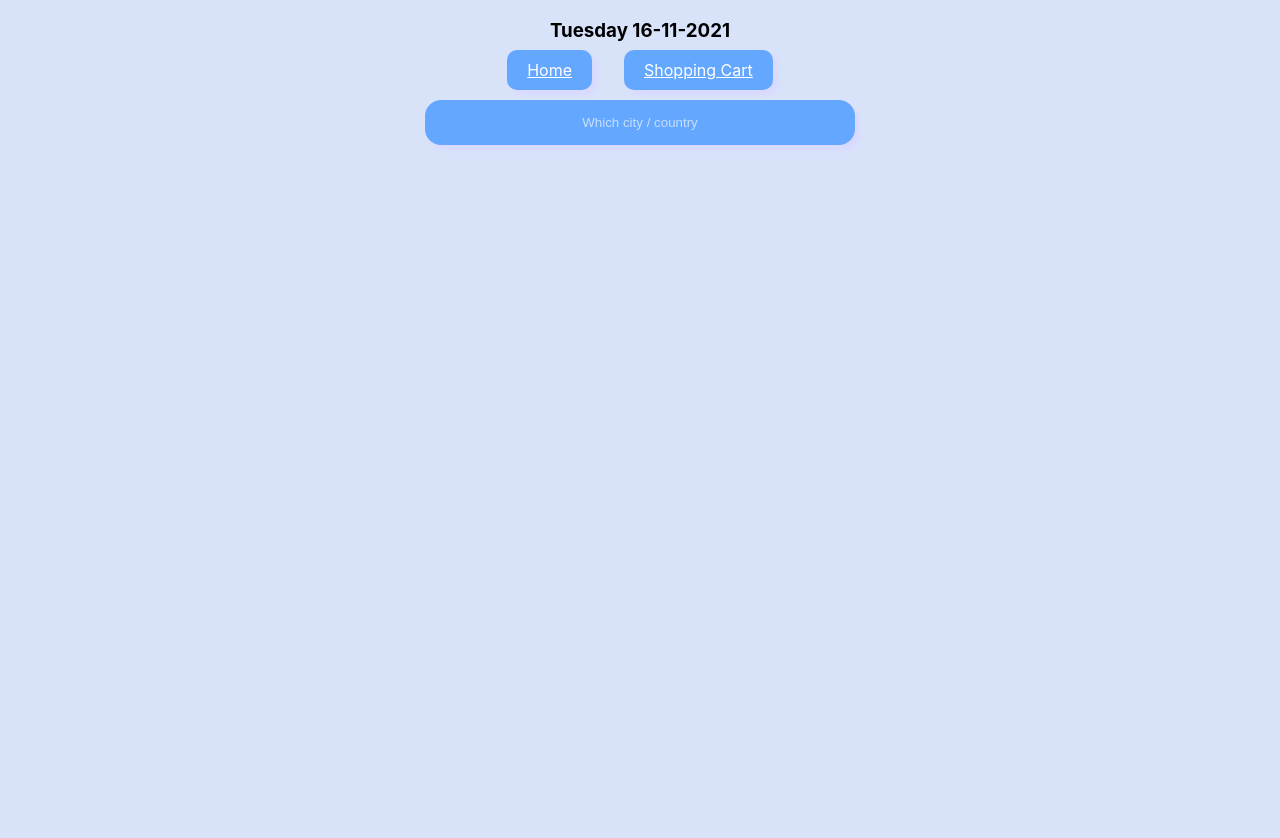
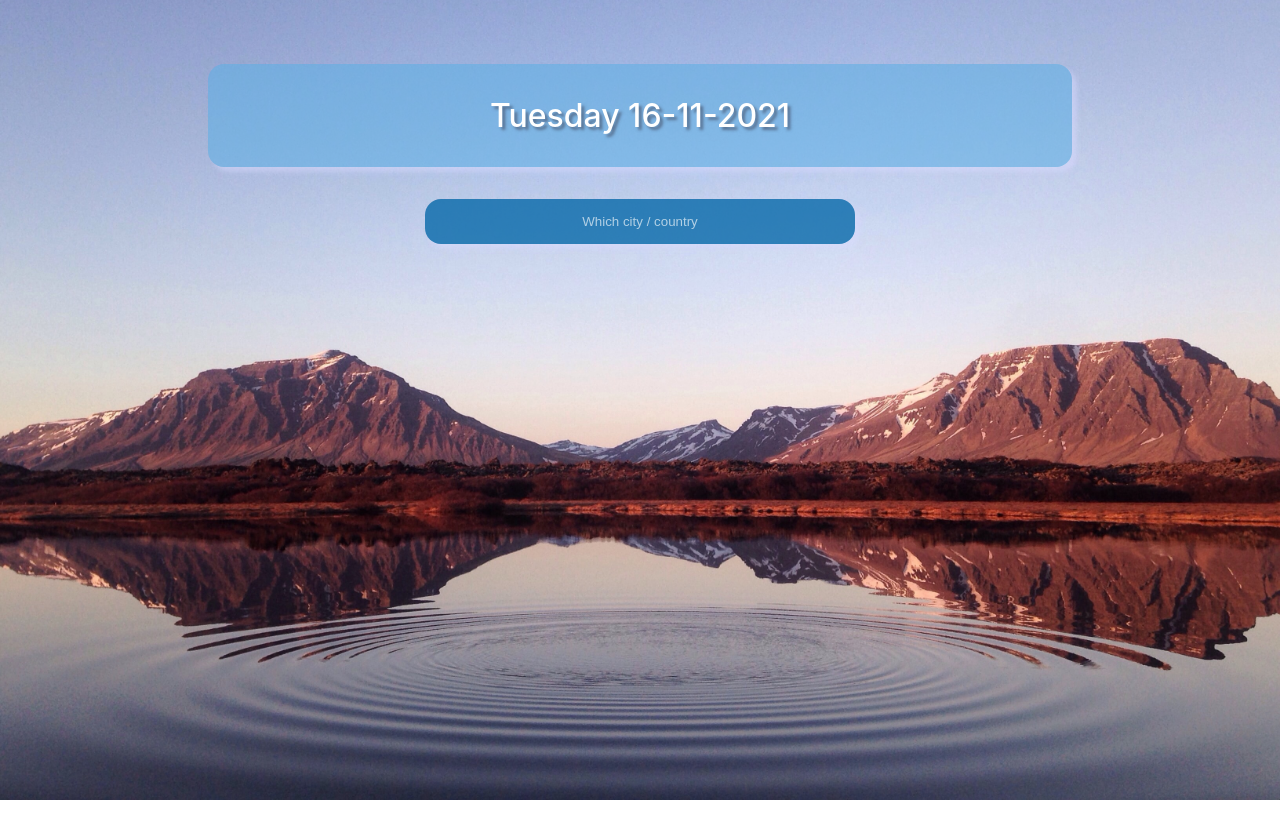
Before and after one commit to Jonathanazerty/React-WeatherApp, a React (Create React App) app: page / in a window 1280 px wide. Shown: the top 838 px of the page. After the commit the page ends 800 px from the top, so only its background shows below. Built offline with nearby package versions, Linux system fonts and the light colour scheme.

Commit message:
styling weather info

```diff
--- a/src/App.css
+++ b/src/App.css
@@ -2,7 +2,10 @@ body {
   justify-content: center;
   align-items: center;
   text-align: center;
-  background-color: rgba(0, 77, 219, 0.151);
+  background-image: url("./images/clearsky.jpg");
+  background-size: cover;
+  background-position: bottom;
+  transition: 0.4 ease-out;
 }
 
 .Link, .submit  {
--- a/src/App.js
+++ b/src/App.js
@@ -1,22 +1,17 @@
 import './App.css';
 import React from 'react';
-import {  BrowserRouter, Routes, Route, Link} from 'react-router-dom';
+import {  BrowserRouter, Routes, Route /*, Link*/} from 'react-router-dom';
 import Home from './components/Home';
 import ShoppingCart from './components/ShoppingCart';
 
 
 function App() {
 
-    const options = {weekday: 'long'}
-    const date = new Date();
-    let today = date.toLocaleDateString("en-US", options) + ' ' + date.getDate() + '-' + (date.getMonth() + 1) + '-' + date.getFullYear();
-
   return (
     <>
     <BrowserRouter>
-        <h3 className="todaysdate"> {today} </h3>
-          <Link className="Link" to="/">Home</Link>
-          <Link className="Link" to="ShoppingCart">Shopping Cart</Link>
+          {/* <Link className="Link" to="/">Home</Link>
+          <Link className="Link" to="ShoppingCart">Shopping Cart</Link> */}
           <Routes>
             <Route path="/" element={<Home />}/>
             <Route path="ShoppingCart" element={<ShoppingCart/>}/>
--- a/src/components/Home.css
+++ b/src/components/Home.css
@@ -1,11 +1,16 @@
-/*
+
 .weather {
-    background-image: url("clearsky.jpg");
-    background-size: cover;
-    background-position: bottom;
-    transition: 0.4 ease-out;
+    justify-content: center;
+    align-items: center;
+    text-align: center;
+    display: grid;
+    grid-template-areas:
+    "todaysdate"
+    "input"
+    "weather-info" ;
 }
 
+/*
 .weather.fewclouds {
     background-image: ;
 }
@@ -43,20 +48,75 @@ main {
     min-height: 100vh;
 }
 
+.todaysdate {
+    color: white;
+    width: 800px;
+    margin-top: 4rem;
+    margin-left: 5rem;
+    margin-right: 5rem;
+    background-color: #5eafe593;
+    padding: 2rem;
+    border-radius: 16px;
+    box-shadow: 5px 5px 5px rgba(217, 217, 255, 0.507);
+    color: white;
+    font-size: 32px;
+    font-weight: 500;
+    text-align: center;
+    text-shadow: 3px 3px 3px rgba(50, 50, 70, 0.5);
+}
+
 .input {
-    justify-content: center;
-    align-items: center;
     text-align: center;
     width: 400px;
-    margin: 20px;
     padding: 15px;
     appearance: none;
     border: none;
     outline: none;
     color: white;
-    background-color: rgb(100, 167, 255);
-    box-shadow: 5px 5px 5px rgb(217, 217, 255);
+    background-color: #0065a8c5;
+    box-shadow: 5px 5px 5px rgba(217, 217, 255, 0.507);
     border-radius: 16px;
+}
+
+.weather-info {
+    color: white;
+    width: 800px;
+    margin-bottom: 5rem;
+    margin-left: 5rem;
+    margin-right: 5rem;
+    background-color: #5eafe593;
+    padding: 2rem;
+    border-radius: 16px;
+    box-shadow: 5px 5px 5px rgba(217, 217, 255, 0.507);
+    color: white;
+}
+
+.location {
+    color: white;
+    font-size: 32px;
+    font-weight: 500;
+    text-align: center;
+    text-shadow: 2px 4px rgba(50, 50, 70, 0.5);
+}
+
+img {
+    height: 100px;
+    width: 100px;
+}
+
+.temperature {
+    font-size: 100px;
+    font-weight: 900;
+    text-shadow: 3px 6px rgba(50, 50, 70, 0.5);
+    text-align: center;
+}
+
+.description {
+    color: white;
+    font-size: 40px;
+    font-weight: 700;
+    text-align: center;
+    text-shadow: 2px 5px rgba(50, 50, 70, 0.5);
 }
 
 ::placeholder { /* Chrome, Firefox, Opera, Safari 10.1+ */
--- a/src/components/Home.js
+++ b/src/components/Home.js
@@ -2,6 +2,10 @@ import React, {useState} from 'react'
 import './Home.css';
 
 const Home = () => {
+
+    const options = {weekday: 'long'}
+    const date = new Date();
+    let today = date.toLocaleDateString("en-US", options) + ' ' + date.getDate() + '-' + (date.getMonth() + 1) + '-' + date.getFullYear();
 
     const [city, setCity] = useState('');
     const [weather, setWeather] = useState([]);
@@ -43,6 +47,7 @@ const Home = () => {
                     : 'weather')
                 : 'weather'}>
             <main>
+                <h3 className="todaysdate"> {today} </h3>
                 <input
                     className="input"
                     type="text"
```
